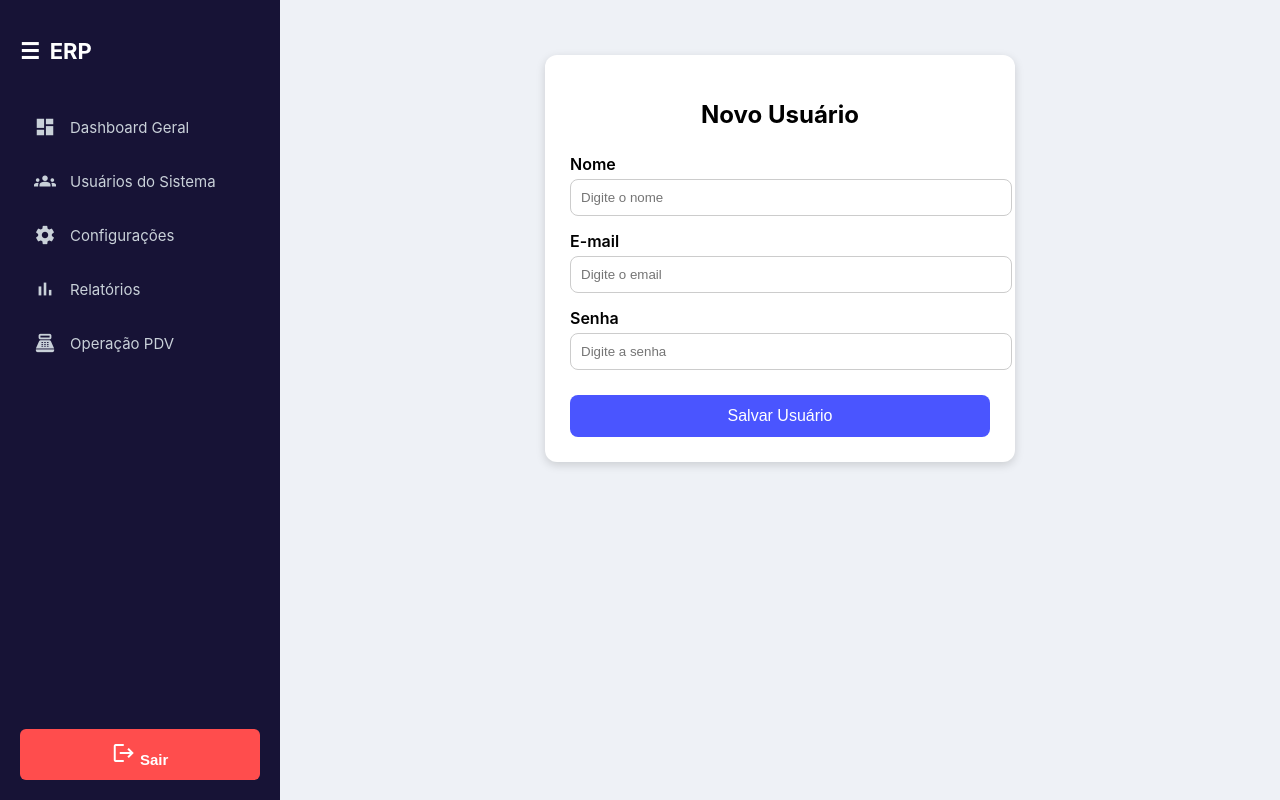
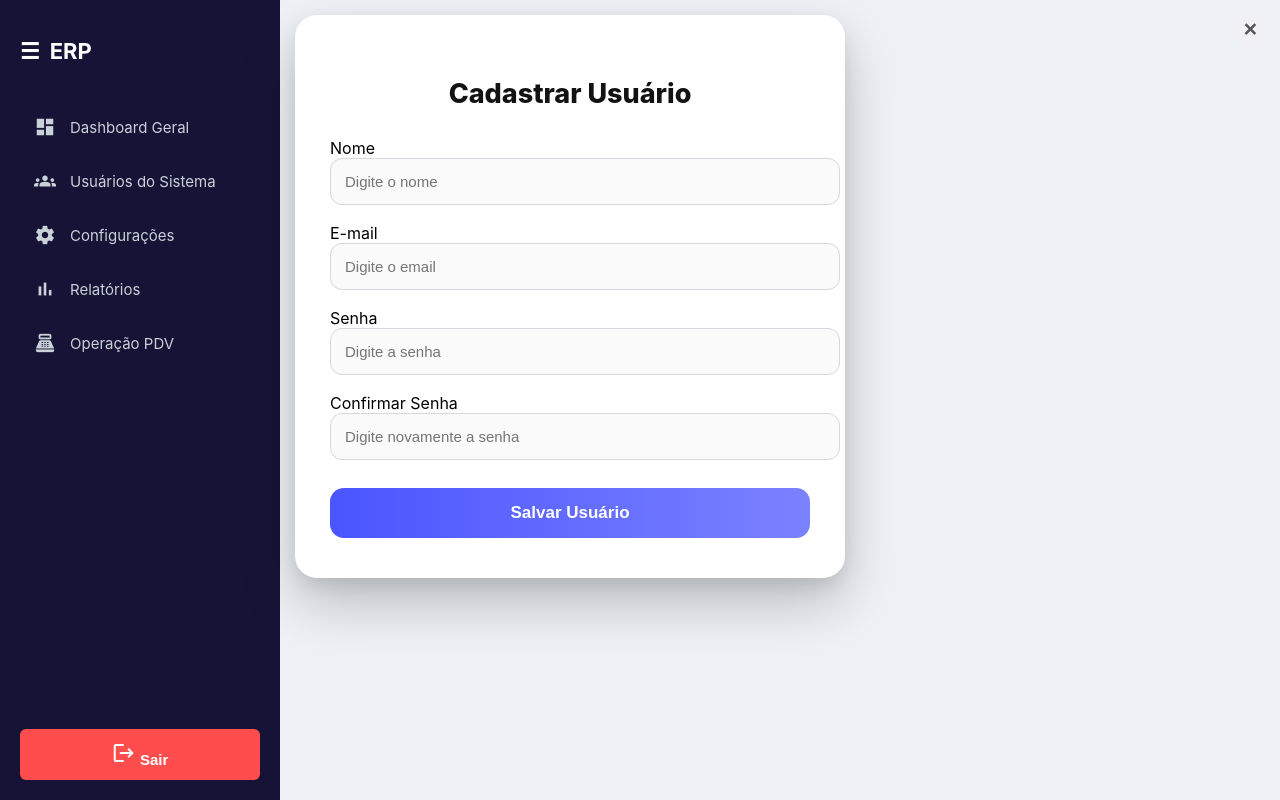
Before and after one commit to gildevson/SystemPDVFrontEnd, an Angular app: page /menu/novousuario in a window 1280 px wide. Built offline with nearby package versions, Linux system fonts and the light colour scheme; sample sign-in values are in the browser's storage; a web font is replaced by a local one.

Commit message:
Adicioanando mais dados

```diff
--- a/src/app/app.routes.ts
+++ b/src/app/app.routes.ts
@@ -20,8 +20,8 @@ export const routes: Routes = [
       // ⬇ NOVA ROTA AQUI
       {
         path: 'novousuario',
-        loadComponent: () => import('./pages/novoUsuario/novousuario.component')
-          .then(m => m.NovoUsuarioComponent)
+        loadComponent: () => import('./pages/CadastrarnovoUsuario/CadastrarnovoUsuario.component')
+          .then(m => m.CadastrarnovoUsuarioComponent)
       },
 
       { path: 'operacao', component: OperacaoComponent },
--- /dev/null
+++ b/src/app/pages/CadastrarnovoUsuario/CadastrarnovoUsuario.component.css
@@ -0,0 +1,143 @@
+/* ================================
+   OVERLAY (desfoque premium)
+================================ */
+.overlay {
+  position: fixed;
+  inset: 0;
+  background: rgba(0, 0, 0, 0.45);
+  backdrop-filter: blur(8px);
+  -webkit-backdrop-filter: blur(8px);
+  display: flex;
+  justify-content: center;
+  align-items: center;
+  z-index: 9999;
+  animation: fadeOverlay 0.25s ease-out forwards;
+}
+
+@keyframes fadeOverlay {
+  from { opacity: 0; }
+  to   { opacity: 1; }
+}
+
+/* ================================
+   MODAL CONTAINER (cartão principal)
+================================ */
+.container {
+  width: 480px;
+  padding: 40px 35px;
+  background: #ffffff;
+  border-radius: 22px;
+
+  /* sombra premium */
+  box-shadow:
+    0 25px 55px rgba(0,0,0,0.22),
+    0 8px 18px rgba(0,0,0,0.08);
+
+  animation: modalEnter 0.28s cubic-bezier(0.23, 1, 0.32, 1);
+  font-family: 'Inter', sans-serif;
+}
+
+@keyframes modalEnter {
+  0%   { transform: scale(0.92) translateY(40px); opacity: 0; }
+  100% { transform: scale(1) translateY(0);       opacity: 1; }
+}
+
+/* ================================
+   TÍTULO
+================================ */
+h2 {
+  text-align: center;
+  margin-bottom: 28px;
+  font-weight: 800;
+  font-size: 27px;
+  color: #121212;
+}
+
+/* ================================
+   INPUTS
+================================ */
+input {
+  width: 100%;
+  padding: 14px;
+  border-radius: 12px;
+  border: 1px solid #d7d7dd;
+  background: #fafafa;
+  margin-bottom: 18px;
+  font-size: 15px;
+  transition: 0.25s ease;
+}
+
+input:hover {
+  border-color: #b9b9c9;
+}
+
+input:focus {
+  border-color: #4a55ff;
+  background: #fff;
+  box-shadow: 0 0 0 3px rgba(74, 85, 255, 0.25);
+  outline: none;
+}
+
+/* ================================
+   BOTÃO
+================================ */
+.btn {
+  width: 100%;
+  padding: 15px;
+  margin-top: 10px;
+  border: none;
+  border-radius: 14px;
+  background: linear-gradient(90deg, #4a55ff, #7b82ff);
+  color: #fff;
+  font-size: 17px;
+  font-weight: 700;
+  cursor: pointer;
+  transition: 0.3s;
+}
+
+.btn:hover {
+  background: linear-gradient(90deg, #4048e4, #6d74ff);
+  transform: translateY(-2px);
+}
+
+/* ================================
+   MENSAGENS
+================================ */
+.erro, .sucesso {
+  margin-top: 18px;
+  text-align: center;
+  font-weight: 600;
+  font-size: 15px;
+}
+
+.erro { color: #ff3b3b; }
+.sucesso { color: #10b76f; }
+
+
+.btn-close {
+  position: absolute;
+  top: 12px;
+  right: 12px;
+  width: 36px;
+  height: 36px;
+
+  background: #f1f1f5;
+  border: none;
+  border-radius: 50%;
+
+  font-size: 18px;
+  font-weight: bold;
+  color: #555;
+  cursor: pointer;
+
+  display: flex;
+  justify-content: center;
+  align-items: center;
+
+  transition: 0.25s ease;
+}
+
+.btn-close:hover {
+  background: #e2e2ee;
+  transform: scale(1.1);
+}
--- /dev/null
+++ b/src/app/pages/CadastrarnovoUsuario/CadastrarnovoUsuario.component.html
@@ -0,0 +1,35 @@
+<div class="container" (click)="$event.stopPropagation()">
+
+  <!-- Botão fechar -->
+  <button class="btn-close" (click)="fechar.emit()">✕</button>
+
+  <h2>Cadastrar Usuário</h2>
+
+  <div class="form-group">
+    <label>Nome</label>
+    <input [(ngModel)]="nome" type="text" placeholder="Digite o nome" />
+  </div>
+
+  <div class="form-group">
+    <label>E-mail</label>
+    <input [(ngModel)]="email" type="email" placeholder="Digite o email" />
+  </div>
+
+  <div class="form-group">
+    <label>Senha</label>
+    <input [(ngModel)]="senha" type="password" placeholder="Digite a senha" />
+  </div>
+
+  <div class="form-group">
+    <label>Confirmar Senha</label>
+    <input [(ngModel)]="confirmarSenha" type="password" placeholder="Digite novamente a senha" />
+  </div>
+
+  <button class="btn" (click)="salvar()">
+    Salvar Usuário
+  </button>
+
+  <p class="erro" *ngIf="erro">{{ erro }}</p>
+  <p class="sucesso" *ngIf="sucesso">Usuário criado com sucesso!</p>
+
+</div>
--- a/src/app/pages/novoUsuario/novousuario.component.ts
+++ b/src/app/pages/CadastrarnovoUsuario/CadastrarnovoUsuario.component.ts
@@ -1,31 +1,42 @@
-import { Component } from '@angular/core';
+import { Component, Output, EventEmitter } from '@angular/core';
 import { CommonModule } from '@angular/common';
 import { FormsModule } from '@angular/forms';
 import { HttpClient } from '@angular/common/http';
-import { Router } from '@angular/router';
 
 @Component({
   selector: 'app-novo-usuario',
   standalone: true,
   imports: [CommonModule, FormsModule],
-  templateUrl: './novousuario.component.html',
-  styleUrls: ['./novousuario.component.css']
+  templateUrl: './CadastrarnovoUsuario.component.html',
+  styleUrls: ['./CadastrarnovoUsuario.component.css']
 })
-export class NovoUsuarioComponent {
+export class CadastrarnovoUsuarioComponent {
 
-  nome: string = '';
-  email: string = '';
-  senha: string = '';
-  carregando: boolean = false;
-  erro: string = '';
-  sucesso: boolean = false;
+  @Output() salvou = new EventEmitter<void>();
+  @Output() fechar = new EventEmitter<void>();
 
-  constructor(private http: HttpClient, private router: Router) {}
+  nome = '';
+  email = '';
+  senha = '';
+  confirmarSenha = '';   // NOVA VARIÁVEL
+
+  carregando = false;
+  erro = '';
+  sucesso = false;
+
+  constructor(private http: HttpClient) {}
 
   salvar() {
     this.erro = '';
     this.sucesso = false;
     this.carregando = true;
+
+    // 🔥 VALIDAÇÃO DAS SENHAS
+    if (this.senha !== this.confirmarSenha) {
+      this.carregando = false;
+      this.erro = 'As senhas não coincidem.';
+      return;
+    }
 
     const novoUsuario = {
       nome: this.nome,
@@ -40,10 +51,10 @@ export class NovoUsuarioComponent {
           this.sucesso = true;
 
           setTimeout(() => {
-            this.router.navigate(['/usuarios']);
-          }, 800);
+            this.salvou.emit();
+          }, 600);
         },
-        error: (err) => {
+        error: () => {
           this.carregando = false;
           this.erro = 'Erro ao criar usuário. Verifique os dados.';
         }
--- a/src/app/pages/listaDeUsuarios/ListaDeUsuarios.component.html
+++ b/src/app/pages/listaDeUsuarios/ListaDeUsuarios.component.html
@@ -1,9 +1,21 @@
+<div class="overlay" *ngIf="exibirCadastro" (click)="fecharOverlay()">
+
+  <app-novo-usuario
+    (salvou)="aoSalvarUsuario()"
+    (fechar)="fecharOverlay()">
+  </app-novo-usuario>
+
+</div>
+
+<!-- ===========================
+     CONTEÚDO DA LISTA
+=========================== -->
 <div class="content-wrapper">
 
   <div class="header-row">
     <h2 class="titulo">Lista de Usuários</h2>
 
-    <button class="btn-novo" (click)="irParaNovoUsuario()">
+    <button class="btn-novo" (click)="abrirOverlay()">
       <span class="material-icons">person_add</span>
       Novo Usuário
     </button>
--- a/src/app/pages/listaDeUsuarios/listaDeUsuarios.component.ts
+++ b/src/app/pages/listaDeUsuarios/listaDeUsuarios.component.ts
@@ -2,6 +2,8 @@ import { Component, OnInit } from '@angular/core';
 import { CommonModule } from '@angular/common';
 import { HttpClient } from '@angular/common/http';
 import { Router } from '@angular/router';
+
+import { CadastrarnovoUsuarioComponent } from '../CadastrarnovoUsuario/CadastrarnovoUsuario.component';
 
 interface Usuario {
   id: string;
@@ -13,7 +15,10 @@ interface Usuario {
 @Component({
   selector: 'app-lista-de-usuarios',
   standalone: true,
-  imports: [CommonModule],
+  imports: [
+    CommonModule,
+    CadastrarnovoUsuarioComponent
+  ],
   templateUrl: './ListaDeUsuarios.component.html',
   styleUrls: ['./ListaDeUsuarios.component.css']
 })
@@ -23,6 +28,8 @@ export class ListaDeUsuariosComponent implements OnInit {
   carregando: boolean = true;
   erro: boolean = false;
 
+  exibirCadastro = false;
+
   constructor(private http: HttpClient, private router: Router) {}
 
   ngOnInit(): void {
@@ -30,9 +37,6 @@ export class ListaDeUsuariosComponent implements OnInit {
   }
 
   buscarUsuarios() {
-    this.carregando = true;
-    this.erro = false;
-
     this.http.get<Usuario[]>('https://localhost:7110/api/users')
       .subscribe({
         next: (res) => {
@@ -46,8 +50,17 @@ export class ListaDeUsuariosComponent implements OnInit {
       });
   }
 
-  irParaNovoUsuario() {
-    this.router.navigate(['/menu/novousuario']);
+  abrirOverlay() {
+    this.exibirCadastro = true;
+  }
+
+  fecharOverlay() {
+    this.exibirCadastro = false;
+  }
+
+  aoSalvarUsuario() {
+    this.exibirCadastro = false;
+    this.buscarUsuarios();
   }
 
   editar(usuario: Usuario) {
@@ -55,8 +68,6 @@ export class ListaDeUsuariosComponent implements OnInit {
   }
 
   deletar(usuario: Usuario) {
-    if (confirm(`Tem certeza que deseja apagar ${usuario.nome}?`)) {
-      // aqui você insere o delete
-    }
+    if (confirm(`Tem certeza que deseja apagar ${usuario.nome}?`)) {}
   }
 }
--- a/src/app/pages/novoUsuario/novousuario.component.css
+++ /dev/null
@@ -1,59 +0,0 @@
-.container {
-  max-width: 420px;
-  margin: 40px auto;
-  padding: 25px;
-  background: #ffffff;
-  border-radius: 12px;
-  box-shadow: 0 3px 10px rgba(0,0,0,0.15);
-  font-family: 'Inter', sans-serif;
-}
-
-h2 {
-  text-align: center;
-  margin-bottom: 25px;
-}
-
-.form-group {
-  margin-bottom: 15px;
-}
-
-label {
-  font-weight: 600;
-  display: block;
-  margin-bottom: 5px;
-}
-
-input {
-  width: 100%;
-  padding: 10px;
-  border-radius: 8px;
-  border: 1px solid #ccc;
-}
-
-.btn {
-  width: 100%;
-  padding: 12px;
-  background: #4a55ff;
-  color: #ffffff;
-  border: none;
-  border-radius: 8px;
-  font-size: 16px;
-  cursor: pointer;
-  margin-top: 10px;
-}
-
-.btn:hover {
-  background: #3c43d6;
-}
-
-.erro {
-  color: red;
-  margin-top: 15px;
-  text-align: center;
-}
-
-.sucesso {
-  color: green;
-  margin-top: 15px;
-  text-align: center;
-}
--- a/src/app/pages/novoUsuario/novousuario.component.html
+++ /dev/null
@@ -1,25 +0,0 @@
-<div class="container">
-  <h2>Novo Usuário</h2>
-
-  <div class="form-group">
-    <label>Nome</label>
-    <input [(ngModel)]="nome" type="text" placeholder="Digite o nome">
-  </div>
-
-  <div class="form-group">
-    <label>E-mail</label>
-    <input [(ngModel)]="email" type="email" placeholder="Digite o email">
-  </div>
-
-  <div class="form-group">
-    <label>Senha</label>
-    <input [(ngModel)]="senha" type="password" placeholder="Digite a senha">
-  </div>
-
-  <button class="btn" (click)="salvar()" [disabled]="carregando">
-    {{ carregando ? 'Salvando...' : 'Salvar Usuário' }}
-  </button>
-
-  <p class="erro" *ngIf="erro">{{ erro }}</p>
-  <p class="sucesso" *ngIf="sucesso">Usuário criado com sucesso!</p>
-</div>
```
Also changed, not shown: src/app/pages/listaDeUsuarios/ListaDeUsuarios.component.css (+33 -6 lines).
